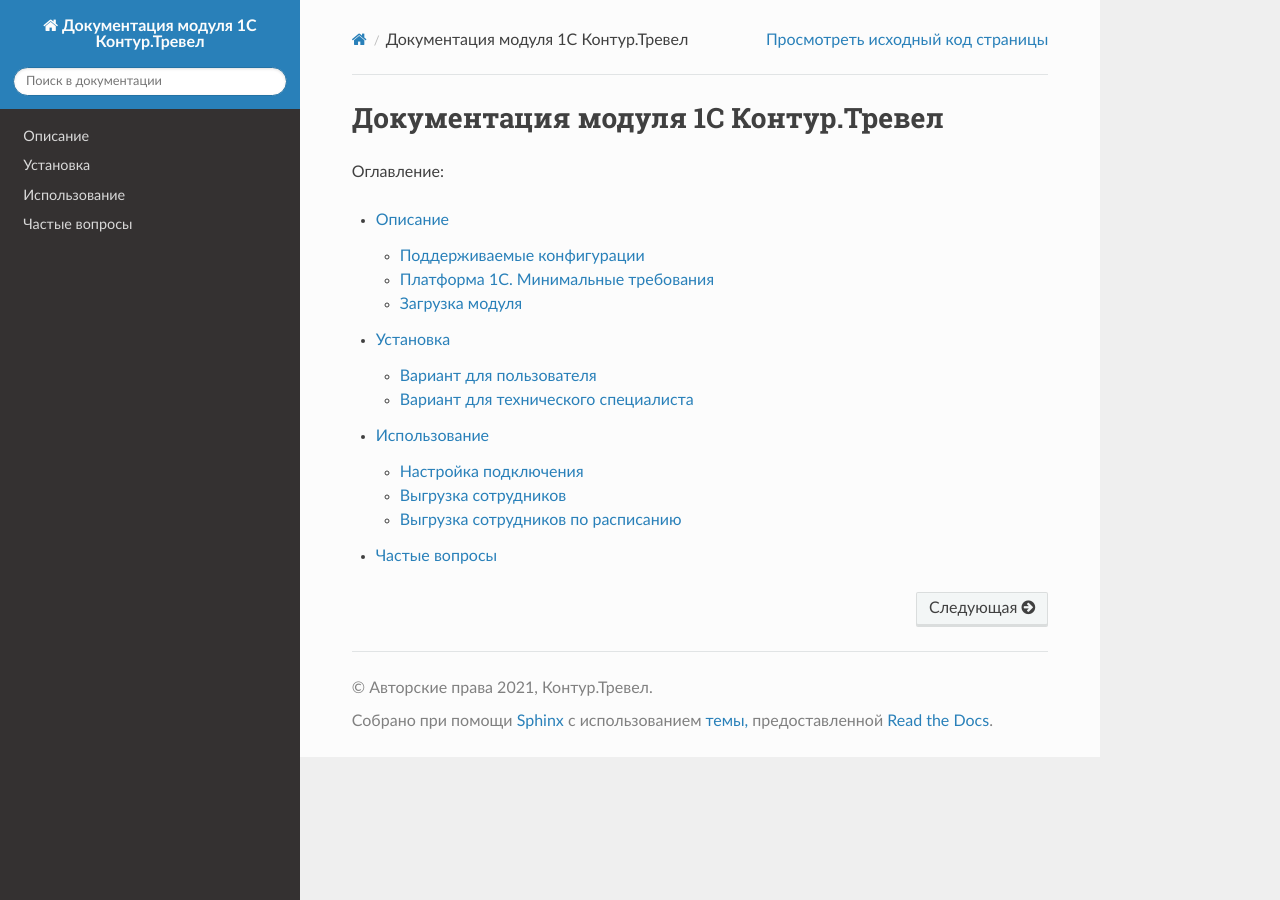
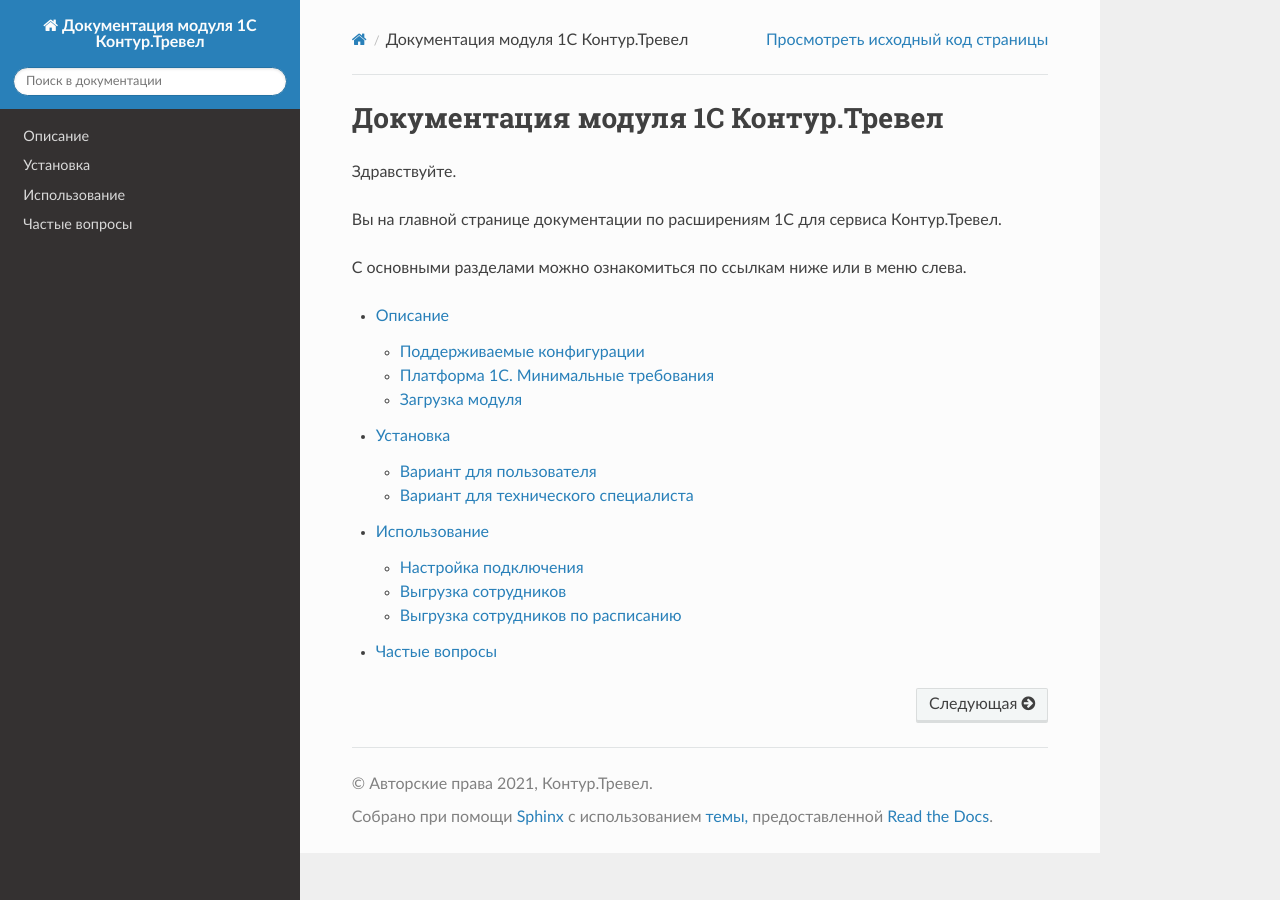
Before and after one commit to kontur-1c/travel-doc, a Sphinx documentation site: the page built from docs/index.rst, in a window 1280 px wide. Built offline with Sphinx 7.4.7 and the Read the Docs theme 2.0.0, drawn with Linux system fonts in a browser that asks for light colours.

Commit message:
Отредактировал index

```diff
--- a/docs/index.rst
+++ b/docs/index.rst
@@ -1,12 +1,13 @@
 Документация модуля 1С Контур.Тревел
 ====================================
 
+Здравствуйте.
 
+Вы на главной странице документации по расширениям 1С для сервиса Контур.Тревел.
 
-Оглавление:
+С основными разделами можно ознакомиться по ссылкам ниже или в меню слева.
 
 .. toctree::
-   :maxdepth: 2
 
    about
    installing
```
